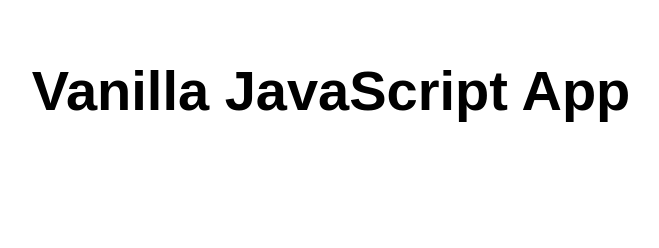
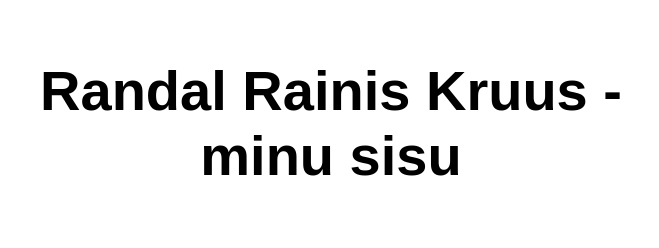
Before and after one commit to RandalRainisKruus/ut2025azapp, a website: page src/index.html in a window 1280 px wide. Shown: the whole page, without its empty margins (309-968 px from the left). Drawn offline with Linux system fonts and the light colour scheme.

Commit message:
Update index.html

```diff
--- a/src/index.html
+++ b/src/index.html
@@ -10,7 +10,7 @@
 
 <body>
   <main>
-    <h1>Vanilla JavaScript App</h1>
+    <h1>Randal Rainis Kruus - minu sisu</h1>
   </main>
 </body>
 
```
